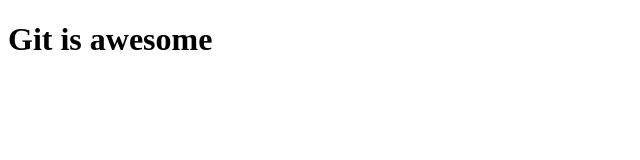
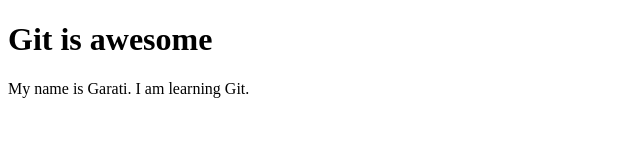
Before and after one commit to Garatigarati/gitProject, a plain HTML site: page index.html in a window 1280 px wide. Shown: the whole page, without its empty margins (0-640 px from the left). Drawn offline with Linux system fonts and the light colour scheme.

Commit message:
Add paragraph

```diff
--- a/index.html
+++ b/index.html
@@ -11,5 +11,9 @@
     </head>
     <body>
         <h1>Git is awesome</h1>
+        <p>
+            My name is Garati.
+            I am learning Git.
+        </p>
     </body>
 </html>
```
